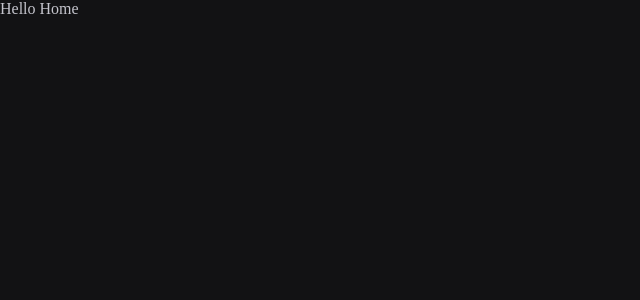
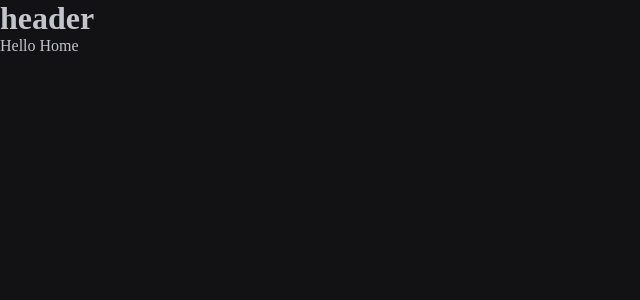
Before and after one commit to ReinaldoARamos/Ignite_Timer, a React (Vite) app: page / in a window 1280 px wide. Shown: the top 300 px of the page, without its empty margins (0-640 px from the left). Built offline with nearby package versions, Linux system fonts and the light colour scheme.

Commit message:
criando o padrao layout e aplicando Header em todas as rotas usando outlet

```diff
--- a/src/routes/routes.tsx
+++ b/src/routes/routes.tsx
@@ -2,12 +2,15 @@ import {Routes, Route} from 'react-router-dom';
 
 import { Home  } from '../pages/home'
 import { History } from '../pages/history'
+import { DefaultLayout } from '../layouts/Default';
 
 export function Router(){
     return(
      <Routes>
+        <Route path='/' element={<DefaultLayout/>}>
         <Route path="/" element={<Home/>}/>
         <Route path="/history" element={<History/>}/>
+        </Route>
      </Routes>
     )
 }
```
